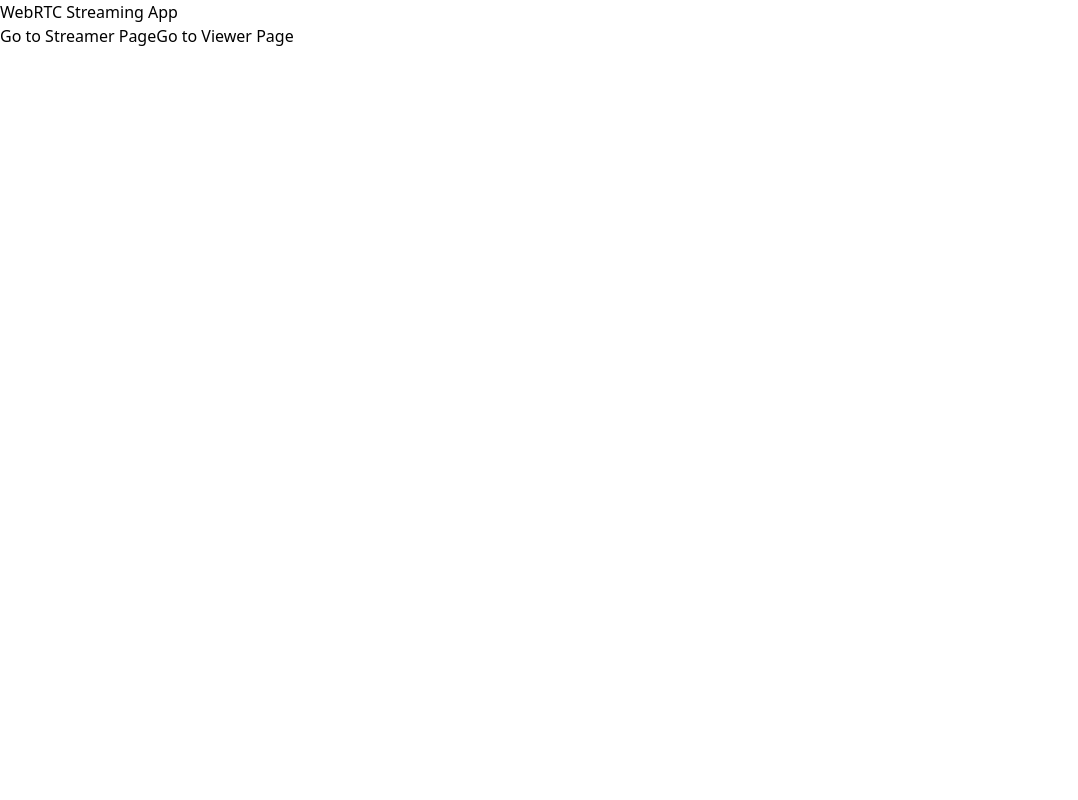
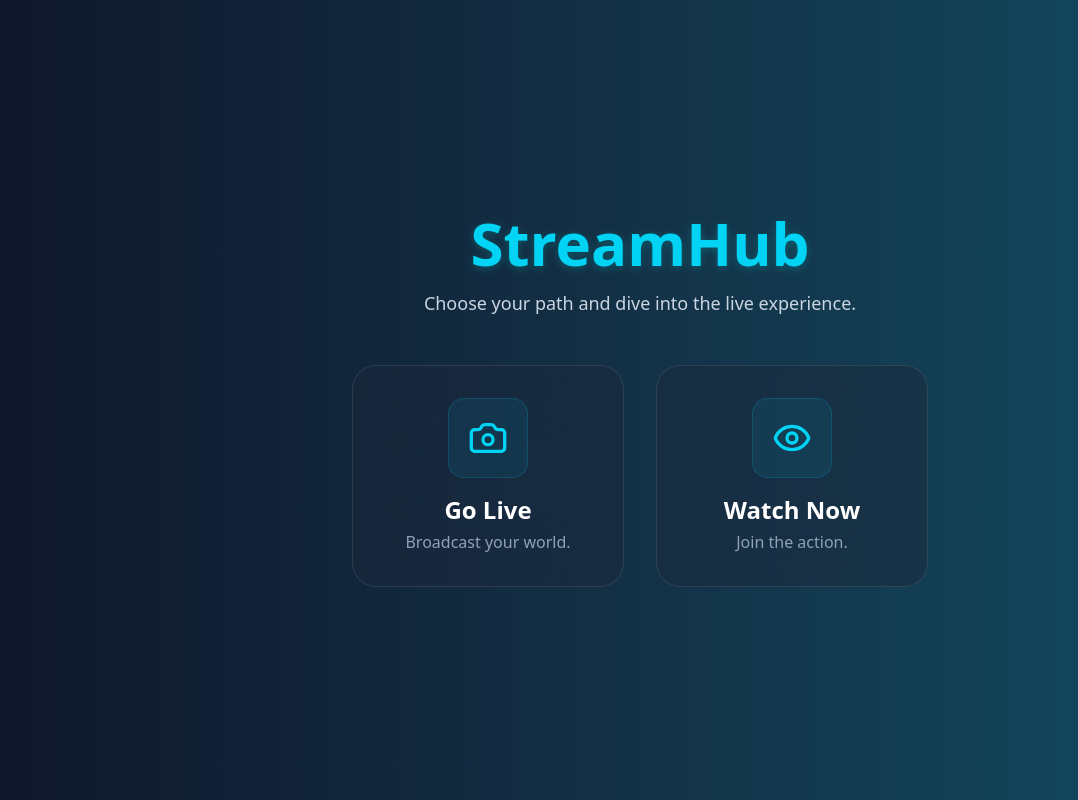
Before and after one commit to Dymoxz/thecircle-new, a React (Vite) app in the folder thecircle-frontend/: page / in a window 1280 px wide. Shown: the whole page, without its empty margins (0-1078 px from the left). Built offline with nearby package versions, Linux system fonts and the light colour scheme.

Commit message:
better ui for main page and viewer

```diff
--- a/thecircle-frontend/src/App.jsx
+++ b/thecircle-frontend/src/App.jsx
@@ -3,18 +3,49 @@ import React from 'react';
 import { BrowserRouter as Router, Route, Routes, Link } from 'react-router-dom';
 import StreamerPage from './pages/StreamerPage';
 import ViewerPage from './pages/ViewerPage';
+import { Camera, Eye } from 'lucide-react';
 
 const HomePage = () => (
-    <div className="home-container">
-        <h1>WebRTC Streaming App</h1>
-        <nav>
-            <Link to="/streamer">
-                <button>Go to Streamer Page</button>
-            </Link>
-            <Link to="/viewer">
-                <button>Go to Viewer Page</button>
-            </Link>
-        </nav>
+    <div className="h-screen w-screen bg-slate-900 text-white flex items-center justify-center p-4 relative overflow-hidden">
+        {/* Animated Gradient Background */}
+        <div
+            className="absolute inset-0 bg-gradient-to-r from-slate-900 via-cyan-900 to-slate-900 bg-[length:200%_200%] animate-gradient"
+            style={{ willChange: 'background-position' }}
+        />
+
+        {/* Main Content Hub */}
+        <div className="relative z-10 w-full max-w-xl text-center">
+            <h1 className="text-5xl md:text-6xl font-bold text-cyan-400 mb-4 drop-shadow-[0_2px_4px_rgba(0,255,255,0.2)]">
+                StreamHub
+            </h1>
+            <p className="text-slate-300 text-lg mb-12">
+                Choose your path and dive into the live experience.
+            </p>
+
+            <div className="grid grid-cols-1 md:grid-cols-2 gap-8">
+                {/* Streamer Card */}
+                <Link to="/streamer" className="group">
+                    <div className="h-full bg-slate-800/50 backdrop-blur-2xl border border-slate-100/10 rounded-3xl p-8 flex flex-col items-center justify-center transition-all duration-300 ease-in-out hover:bg-slate-700/70 hover:scale-105 hover:shadow-2xl hover:shadow-cyan-500/10">
+                        <div className="mb-4 w-20 h-20 bg-cyan-500/10 rounded-2xl flex items-center justify-center border border-cyan-500/20 transition-all duration-300 group-hover:bg-cyan-500/20 group-hover:border-cyan-500/50">
+                            <Camera className="w-10 h-10 text-cyan-400" />
+                        </div>
+                        <h2 className="text-2xl font-semibold mb-1">Go Live</h2>
+                        <p className="text-slate-400">Broadcast your world.</p>
+                    </div>
+                </Link>
+
+                {/* Viewer Card */}
+                <Link to="/viewer" className="group">
+                    <div className="h-full bg-slate-800/50 backdrop-blur-2xl border border-slate-100/10 rounded-3xl p-8 flex flex-col items-center justify-center transition-all duration-300 ease-in-out hover:bg-slate-700/70 hover:scale-105 hover:shadow-2xl hover:shadow-cyan-500/10">
+                        <div className="mb-4 w-20 h-20 bg-cyan-500/10 rounded-2xl flex items-center justify-center border border-cyan-500/20 transition-all duration-300 group-hover:bg-cyan-500/20 group-hover:border-cyan-500/50">
+                            <Eye className="w-10 h-10 text-cyan-400" />
+                        </div>
+                        <h2 className="text-2xl font-semibold mb-1">Watch Now</h2>
+                        <p className="text-slate-400">Join the action.</p>
+                    </div>
+                </Link>
+            </div>
+        </div>
     </div>
 );
 
```
Also changed, not shown: thecircle-frontend/src/pages/ViewerPage.jsx (+97 -45 lines).
